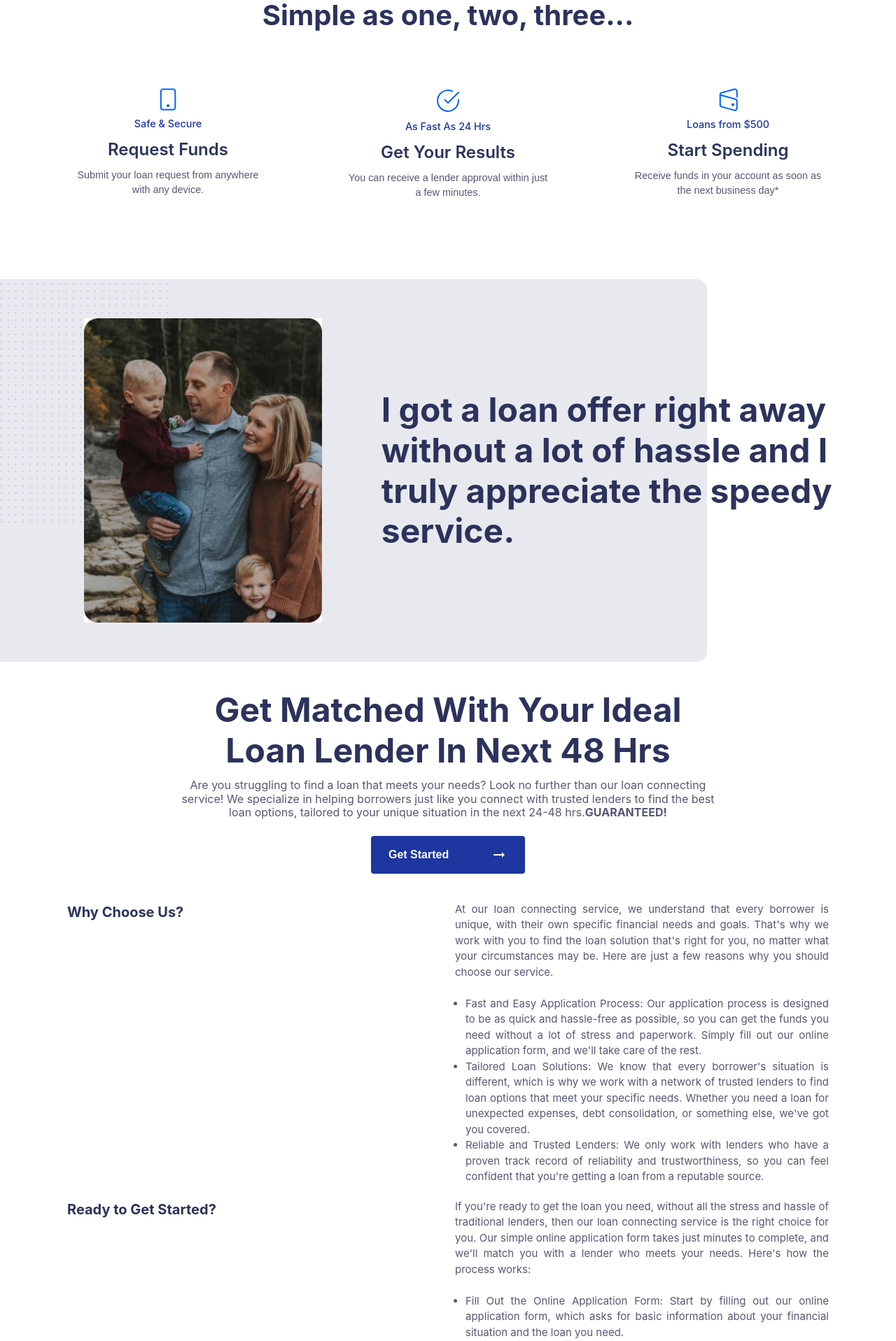
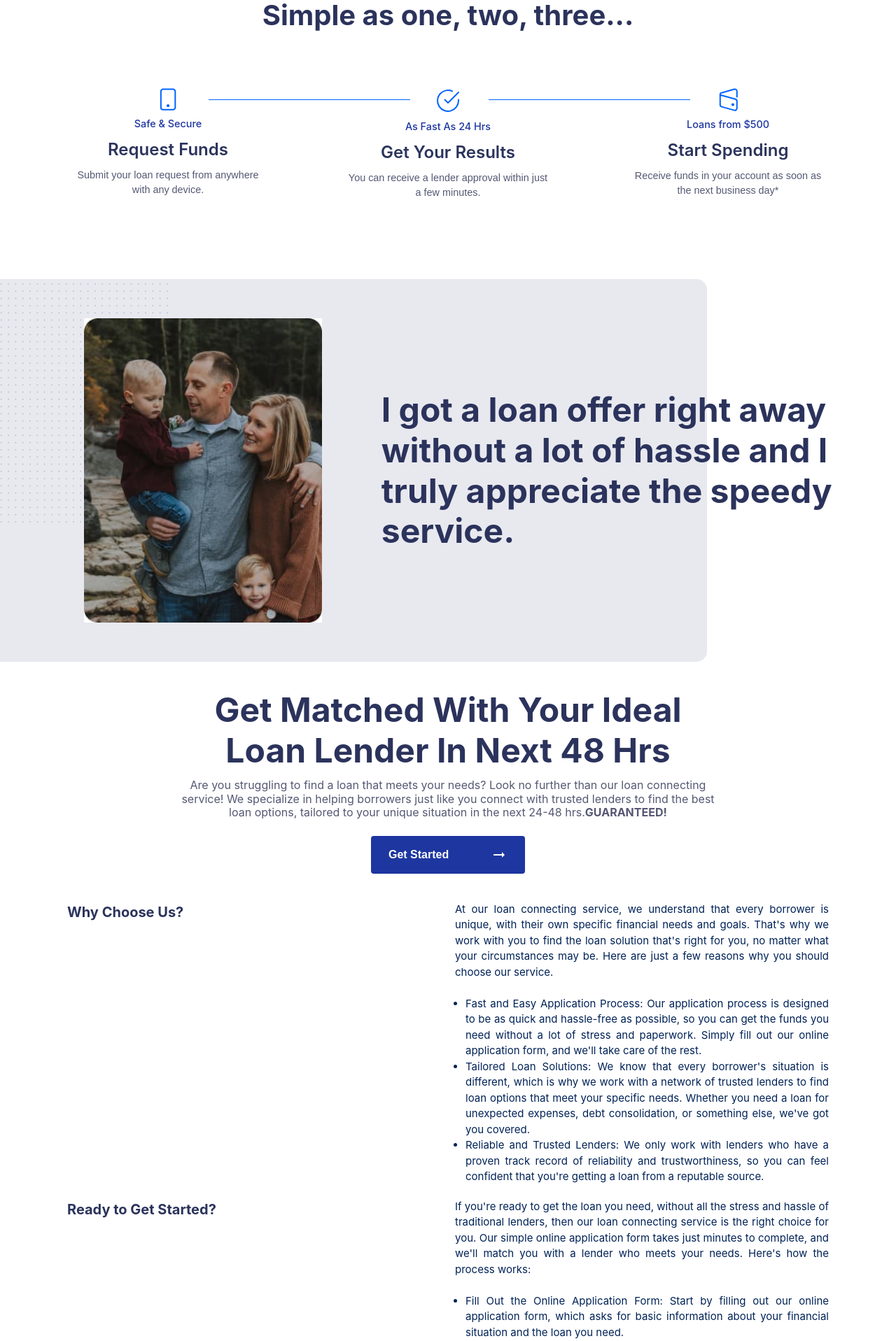
Before and after one commit to VishalBhuse/kreditship, a React (Create React App) app: page / in a window 1280 px wide. Shown: the part 740-2657 px from the top of the page at 70% size. Built offline with nearby package versions, Linux system fonts and the light colour scheme.

Commit message:
kreditship chnage

```diff
--- a/src/Component/Footer/Footer.jsx
+++ b/src/Component/Footer/Footer.jsx
@@ -32,7 +32,7 @@ const Footer = ({ handleGetLoanClick }) => {
             Why Choose Us?
           </Text>
         </Box>
-        <Box textAlign={"justify"} color="#555873" fontSize={"15px"}>
+        <Box textAlign={"justify"} color="#002257" fontSize={"15px"}>
           <Text>
             At our loan connecting service, we understand that every borrower is
             unique, with their own specific financial needs and goals. That's
@@ -69,7 +69,7 @@ const Footer = ({ handleGetLoanClick }) => {
             Ready to Get Started?
           </Text>
         </Box>
-        <Box textAlign={"justify"} color="#555873" fontSize={"15px"}>
+        <Box textAlign={"justify"} color="#002257" fontSize={"15px"}>
           <Text>
             If you're ready to get the loan you need, without all the stress and
             hassle of traditional lenders, then our loan connecting service is
--- a/src/Component/Home/Home.jsx
+++ b/src/Component/Home/Home.jsx
@@ -6,6 +6,7 @@ import {
   Image,
   SimpleGrid,
   Text,
+  useBreakpointValue,
   VStack,
 } from "@chakra-ui/react";
 import { advantage } from "../../Data/Data";
@@ -14,6 +15,13 @@ import dottedpatterne from "../../Img/dottedpatterne.svg";
 import { MdOutlineArrowRightAlt } from "react-icons/md";
 
 const Home = ({ myDivRef, handleGetLoanClick }) => {
+  const isLg = useBreakpointValue({
+    base: false,
+    md: false,
+    lg: false,
+    xl: true,
+  });
+
   return (
     <>
       <Banner myDivRef={myDivRef} />
@@ -35,7 +43,33 @@ const Home = ({ myDivRef, handleGetLoanClick }) => {
             spacing={["2rem", "2rem", "2rem", "2rem", "7rem"]}
           >
             {advantage?.map((item, ind) => (
-              <VStack key={ind}>
+              <VStack
+                key={ind}
+                position={"relative"}
+                _after={
+                  (ind === 0 || ind === 1) &&
+                  isLg && {
+                    content: '""',
+                    top: "10%",
+                    position: "absolute",
+                    bg: "#0064ff",
+                    left: "70%",
+                    display: "block",
+                    width: "100%",
+                    height: "1px",
+                  }
+                }
+                // _after={{
+                //   content: '""',
+                //   top: "10%",
+                //   position: "absolute",
+                //   bg: "#0064ff",
+                //   left: "60%",
+                //   display: "block",
+                //   width: "90%",
+                //   height: "1px",
+                // }}
+              >
                 <Image src={item.img} alt="adv" />
                 <Text color={"#1d36a0"} fontWeight="500" fontSize={"0.9rem"}>
                   {item.text1}
```
